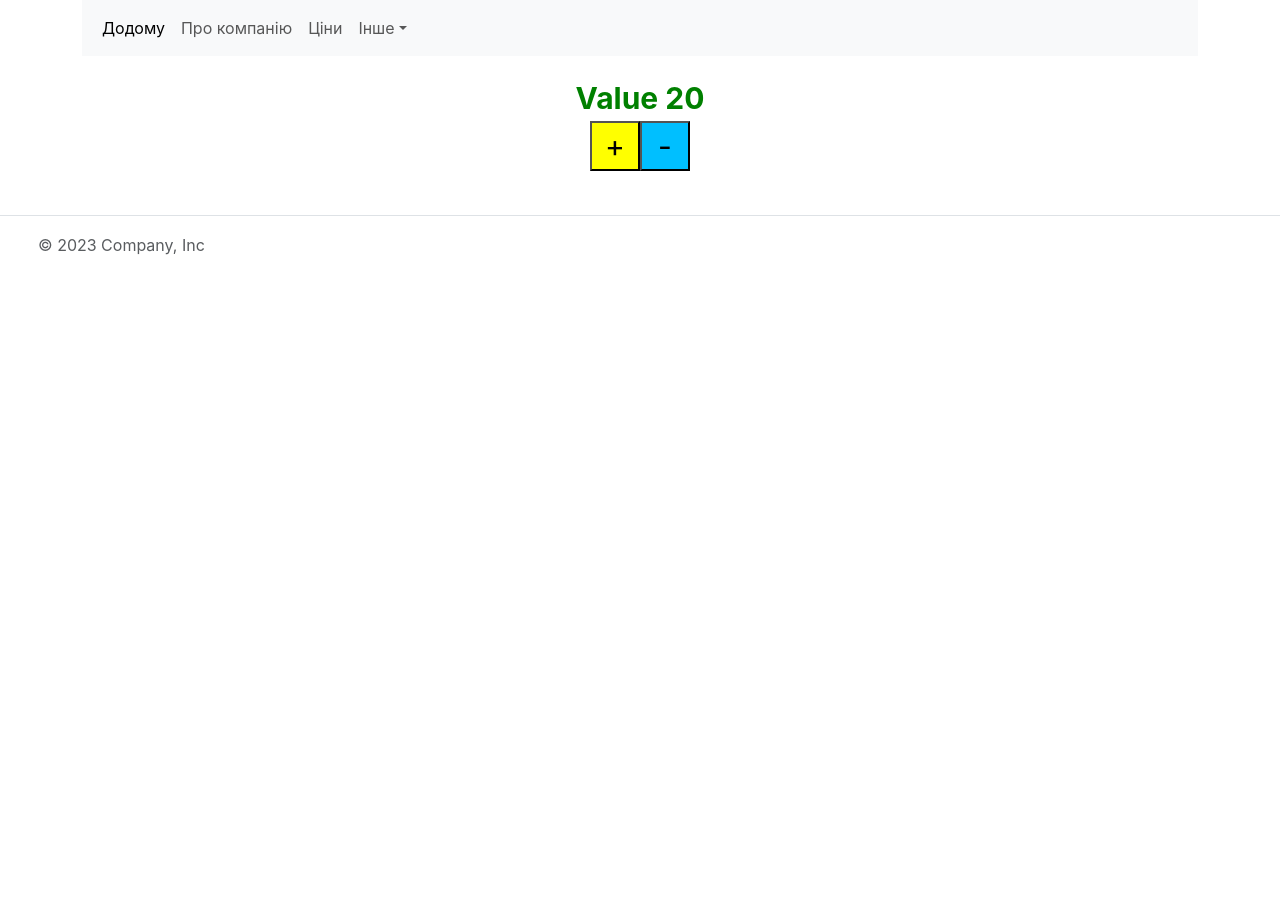
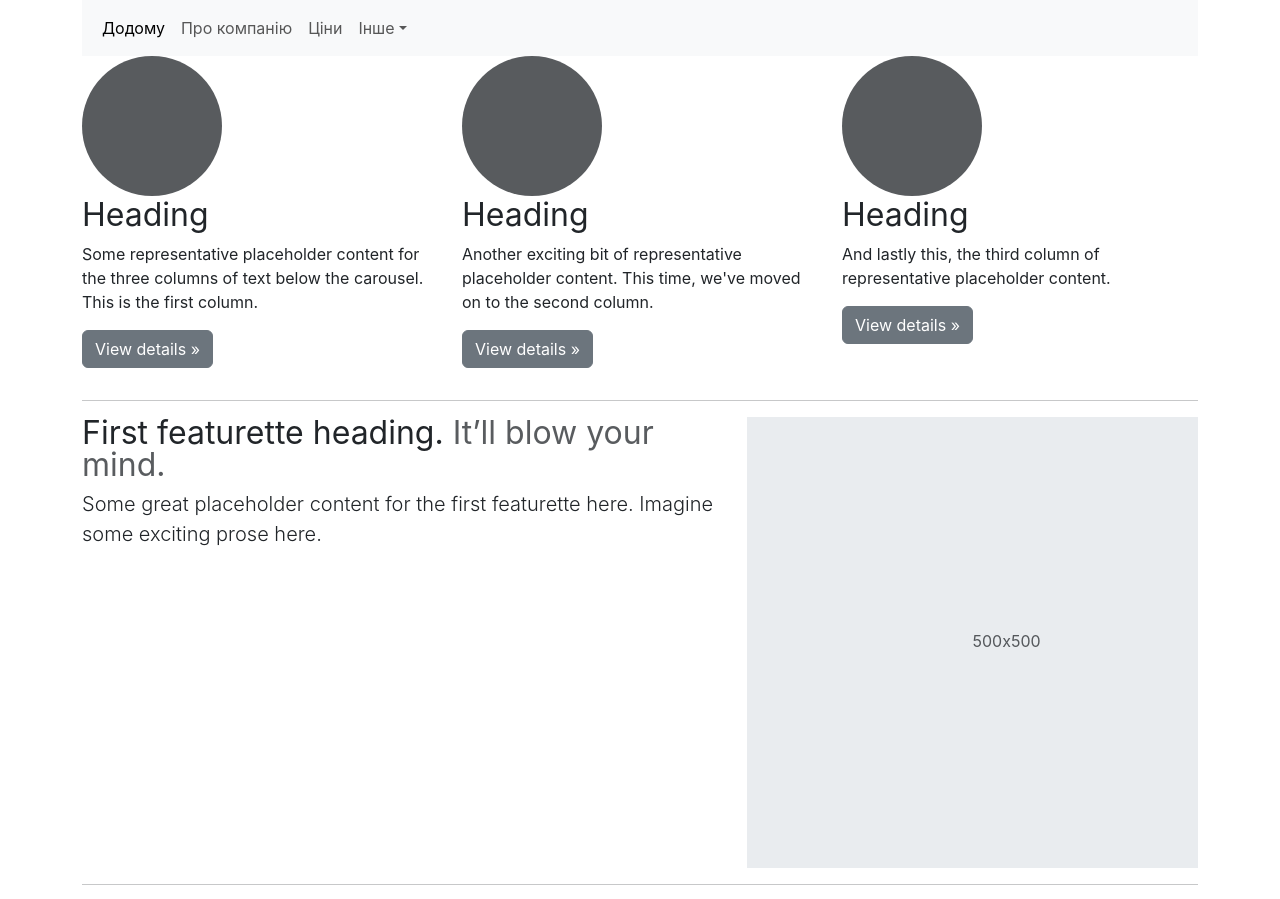
Before and after one commit to AlexanderVolkovIPZ/ITLab-Studio-project-copy-, a React (Create React App) app in the folder frontend/: page /price in a window 1280 px wide. Shown: the top 899 px of the page. Before the commit the page ends 800 px from the top, so only its background shows below. Built offline with nearby package versions, Linux system fonts and the light colour scheme.

Commit message:
Update project

```diff
--- a/frontend/src/components/Header/index.js
+++ b/frontend/src/components/Header/index.js
@@ -3,6 +3,7 @@ import {createBrowserRouter, Link, Outlet, RouterProvider} from
         "react-router-dom";
 import Counter from "../Counter";
 import Home from "../Home";
+import Price from "../Price";
 
 let headerContent = {
     "companyName": "Новини України",
@@ -72,8 +73,8 @@ let router = createBrowserRouter(
             children:
                 [
                     {index: true, element: <Home/>},
-                    {path: "about", element: <Counter/>},
-                    {path: "price", element: <Counter/>},
+                    {path: "about", element: <Counter min={0} max={10} value={1}/>},
+                    {path: "price", element: <Price/>},
                     {path: "another", element: <Counter/>},
                     {path: "*", element: <Counter/>}
                 ]
--- /dev/null
+++ b/frontend/src/components/Price/index.js
@@ -0,0 +1,106 @@
+export default function Price() {
+
+    return <>
+        <div className="container marketing">
+            <div className="row">
+                <div className="col-lg-4">
+                    <svg className="bd-placeholder-img rounded-circle" width="140" height="140"
+                         xmlns="http://www.w3.org/2000/svg" role="img" aria-label="Placeholder"
+                         preserveAspectRatio="xMidYMid slice" focusable="false"><title>Placeholder</title>
+                        <rect width="100%" height="100%" fill="var(--bs-secondary-color)"></rect>
+                    </svg>
+                    <h2 className="fw-normal">Heading</h2>
+                    <p>Some representative placeholder content for the three columns of text below the carousel. This is
+                        the first column.</p>
+                    <p><a className="btn btn-secondary" href="#">View details »</a></p>
+                </div>
+
+                <div className="col-lg-4">
+                    <svg className="bd-placeholder-img rounded-circle" width="140" height="140"
+                         xmlns="http://www.w3.org/2000/svg" role="img" aria-label="Placeholder"
+                         preserveAspectRatio="xMidYMid slice" focusable="false"><title>Placeholder</title>
+                        <rect width="100%" height="100%" fill="var(--bs-secondary-color)"></rect>
+                    </svg>
+                    <h2 className="fw-normal">Heading</h2>
+                    <p>Another exciting bit of representative placeholder content. This time, we've moved on to the
+                        second column.</p>
+                    <p><a className="btn btn-secondary" href="#">View details »</a></p>
+                </div>
+
+                <div className="col-lg-4">
+                    <svg className="bd-placeholder-img rounded-circle" width="140" height="140"
+                         xmlns="http://www.w3.org/2000/svg" role="img" aria-label="Placeholder"
+                         preserveAspectRatio="xMidYMid slice" focusable="false"><title>Placeholder</title>
+                        <rect width="100%" height="100%" fill="var(--bs-secondary-color)"></rect>
+                    </svg>
+                    <h2 className="fw-normal">Heading</h2>
+                    <p>And lastly this, the third column of representative placeholder content.</p>
+                    <p><a className="btn btn-secondary" href="#">View details »</a></p>
+                </div>
+
+            </div>
+
+            <hr className="featurette-divider"/>
+
+            <div className="row featurette">
+                <div className="col-md-7">
+                    <h2 className="featurette-heading fw-normal lh-1">First featurette heading. <span
+                        className="text-body-secondary">It’ll blow your mind.</span></h2>
+                    <p className="lead">Some great placeholder content for the first featurette here. Imagine some
+                        exciting prose here.</p>
+                </div>
+                <div className="col-md-5">
+                    <svg className="bd-placeholder-img bd-placeholder-img-lg featurette-image img-fluid mx-auto"
+                         width="500" height="500" xmlns="http://www.w3.org/2000/svg" role="img"
+                         aria-label="Placeholder: 500x500" preserveAspectRatio="xMidYMid slice" focusable="false">
+                        <title>Placeholder</title>
+                        <rect width="100%" height="100%" fill="var(--bs-secondary-bg)"></rect>
+                        <text x="50%" y="50%" fill="var(--bs-secondary-color)" dy=".3em">500x500</text>
+                    </svg>
+                </div>
+            </div>
+
+            <hr className="featurette-divider"/>
+
+            <div className="row featurette">
+                <div className="col-md-7 order-md-2">
+                    <h2 className="featurette-heading fw-normal lh-1">Oh yeah, it’s that good. <span
+                        className="text-body-secondary">See for yourself.</span></h2>
+                    <p className="lead">Another featurette? Of course. More placeholder content here to give you an idea
+                        of how this layout would work with some actual real-world content in place.</p>
+                </div>
+                <div className="col-md-5 order-md-1">
+                    <svg className="bd-placeholder-img bd-placeholder-img-lg featurette-image img-fluid mx-auto"
+                         width="500" height="500" xmlns="http://www.w3.org/2000/svg" role="img"
+                         aria-label="Placeholder: 500x500" preserveAspectRatio="xMidYMid slice" focusable="false">
+                        <title>Placeholder</title>
+                        <rect width="100%" height="100%" fill="var(--bs-secondary-bg)"></rect>
+                        <text x="50%" y="50%" fill="var(--bs-secondary-color)" dy=".3em">500x500</text>
+                    </svg>
+                </div>
+            </div>
+
+            <hr className="featurette-divider"/>
+
+            <div className="row featurette">
+                <div className="col-md-7">
+                    <h2 className="featurette-heading fw-normal lh-1">And lastly, this one. <span
+                        className="text-body-secondary">Checkmate.</span></h2>
+                    <p className="lead">And yes, this is the last block of representative placeholder content. Again,
+                        not really intended to be actually read, simply here to give you a better view of what this
+                        would look like with some actual content. Your content.</p>
+                </div>
+                <div className="col-md-5">
+                    <svg className="bd-placeholder-img bd-placeholder-img-lg featurette-image img-fluid mx-auto"
+                         width="500" height="500" xmlns="http://www.w3.org/2000/svg" role="img"
+                         aria-label="Placeholder: 500x500" preserveAspectRatio="xMidYMid slice" focusable="false">
+                        <title>Placeholder</title>
+                        <rect width="100%" height="100%" fill="var(--bs-secondary-bg)"></rect>
+                        <text x="50%" y="50%" fill="var(--bs-secondary-color)" dy=".3em">500x500</text>
+                    </svg>
+                </div>
+            </div>
+            <hr className="featurette-divider"/>
+        </div>
+    </>
+}
```
